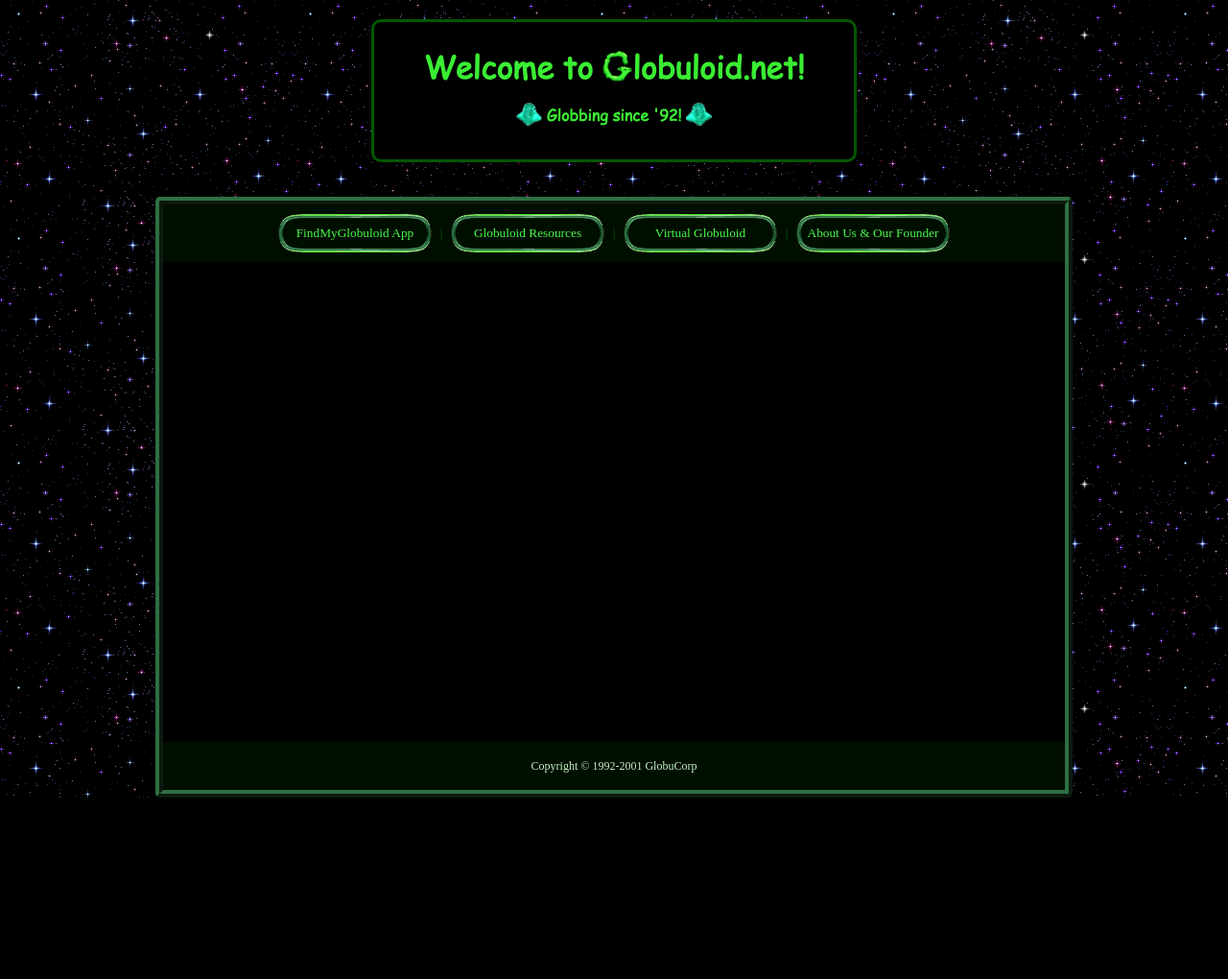
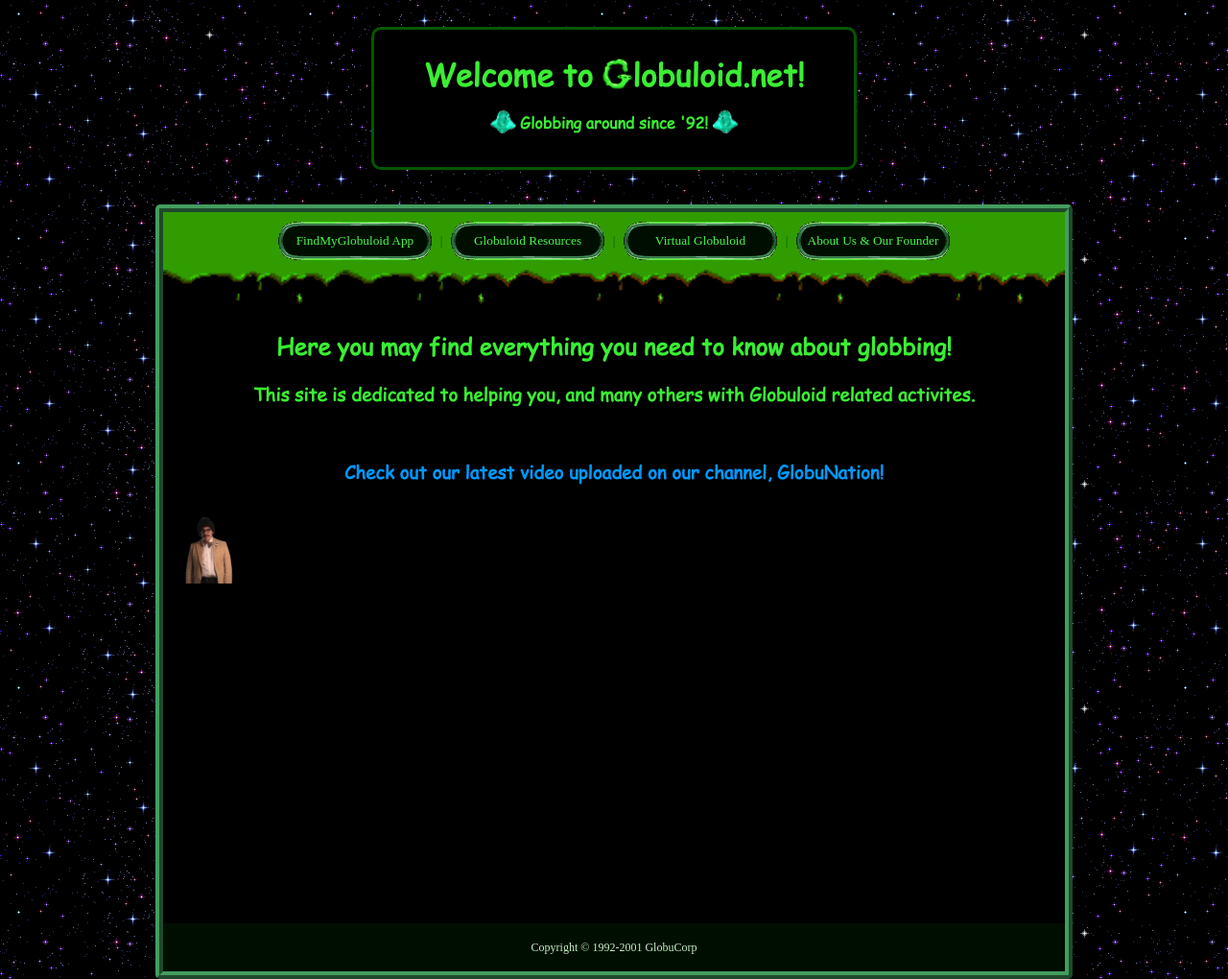
Before and after one commit to 8-BitAnt/globuloid.net, a PHP site: page / in a window 1280 px wide. Shown: the whole page at 96% size. Before the commit the page ends 831 px from the top, so only its background shows below. Run offline with PHP 8.4, Linux system fonts and the light colour scheme.

Commit message:
Homepage Update

```diff
--- a/index.html
+++ b/index.html
@@ -19,12 +19,15 @@
 
   <center>
 
-    <div class="welcome">
+    <div class="center">
+      <div class="welcome">
       <h1 class="welcH1">Welcome to <img class="logo" src="images/Globunation_Watermark.png">lobuloid.net!        </h1>
       <h4>
-        <img class="slime-flip" src="images/slime.gif"> Globbing since '92! <img class="slime" src="images/slime.gif">
+        <img class="slime-flip" src="images/slime.gif"> Globbing around since '92! <img class="slime" src="images/slime.gif">
       </h4>
     </div>
+    </div>
+
 
     <br>
     <br>
@@ -32,7 +35,7 @@
     <div class="table">
       <table width="940" border="0" cellspacing="0" cellpadding="0">
    <tr>
-      <td width="100%" height="60" bgcolor="#000e00">
+      <td width="100%" height="60" bgcolor="#319c00">
          <table width="100%" height="20" border="0" cellspacing="2" cellpadding="0" class="Menu">
             <tr>
                <td align="Center">
@@ -54,9 +57,13 @@
    </tr>
    <tr>
       <td width="100%" height="500" bgcolor="#000000">
+        <img width="100%" src="images/slimeline.gif">
          <table width="100%" border="0" cellpadding="4" cellspacing="0" class="Text">
             <tr>
-
+               <h2 class="H1Table">Here you may find everything you need to know about globbing!</h2>
+              <h3 class="H1Table">This site is dedicated to helping you, and many others with Globuloid related activites.</h3>
+              <br>
+              <h3 class="rainbow">Check out our latest video uploaded on our channel, GlobuNation!</h3>
             </tr>
          </table>
          <table>
@@ -69,6 +76,7 @@
                <td width="100%" valign="top">
                   <table width="100%" border="0" cellspacing="0" cellpadding="4" class="Text"></table>
                </td>
+              <img class="imgBottom" width="100" src="images/CEO_Dance.gif">
             </tr>
          </table>
       </td>
@@ -87,14 +95,6 @@
 </table>
     </div>
 
-
-  <!--
-
-  <div class="error">
-    <h2>Site is currently under maintenance, check back soon...</h2>
-  </div>
-
-  -->
   <script src="script.js"></script>
 </body>
 
--- a/style.css
+++ b/style.css
@@ -17,9 +17,40 @@ body{
   margin-bottom: 0.5px;
 }
 
+.H1Table{
+  color: #3aee33;
+  font-family: ComicSans;
+  text-align: center;
+}
+
 h4{
   margin-top: 0.5px;
   text-decoration: italic;
+}
+
+.rainbow {
+  text-align: center;
+  animation: colorRotate 6s linear 0s infinite;
+  font-family: ComicSans;
+  text-align: center;
+}
+
+@keyframes colorRotate {
+  from {
+    color: #6666ff;
+  }
+  10% {
+    color: #0099ff;
+  }
+  50% {
+    color: #00ff00;
+  }
+  75% {
+    color: #ff3399;
+  }
+  100% {
+    color: #6666ff;
+  }
 }
 
 .welcome{
@@ -111,9 +142,22 @@ a.backa:hover {
 
 .table{
   border-radius: 5px;
-  border: ridge #2e6f42 8px;
+  border: ridge #439d5e 8px;
   width: 940px;
 }
+
+img{
+  image-rendering: -webkit-optimize-contrast;
+}
+
+.imgBottom{
+}
+
+/* th,td {
+
+border: 1px solid white;
+
+} */
 
 .center {
   /* width: 50%;  set the width of the div */
```
Also changed, not shown: images/CEO_Dance.gif (added), images/slimeline.gif (added), 1 other file.
